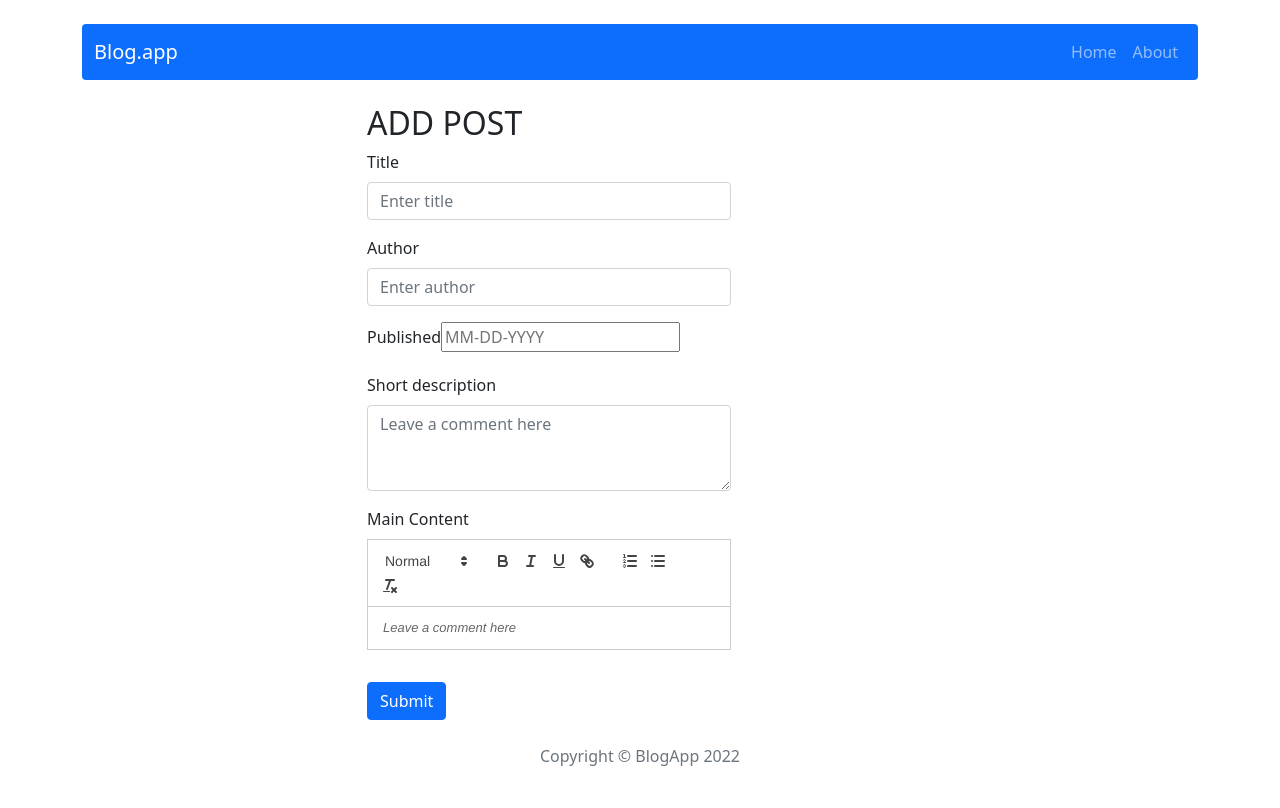
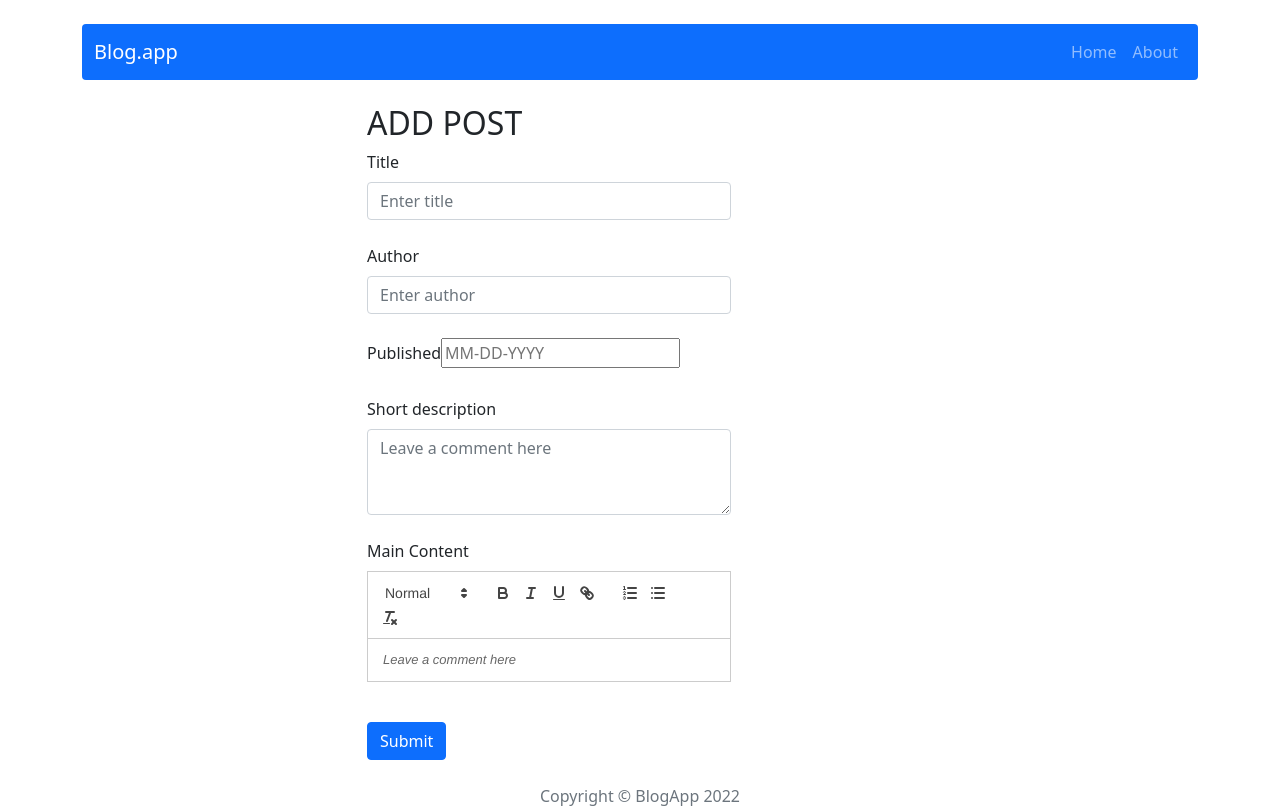
Before and after one commit to KatSobieska/blog-crud-app, a React (Create React App) app: page /post/add in a window 1280 px wide. Built offline with nearby package versions, Linux system fonts and the light colour scheme.

Commit message:
Update margins

```diff
--- a/src/components/features/PostForm.js
+++ b/src/components/features/PostForm.js
@@ -35,7 +35,7 @@ const PostForm = ({ action, actionText, ...props }) => {
   return (
     <Col md={8}>
       <Form onSubmit={validate(handleSubmit)}>
-        <Form.Group className="mb-3">
+        <Form.Group className="mb-4">
           <Form.Label>Title</Form.Label>
           <Form.Control
             {...register("title", { required: true, minLength: 3 })}
@@ -50,7 +50,7 @@ const PostForm = ({ action, actionText, ...props }) => {
             </small>
           )}
         </Form.Group>
-        <Form.Group className="mb-3">
+        <Form.Group className="mb-4">
           <Form.Label>Author</Form.Label>
           <Form.Control
             {...register("author", { required: true, minLength: 3 })}
@@ -65,7 +65,7 @@ const PostForm = ({ action, actionText, ...props }) => {
             </small>
           )}
         </Form.Group>
-        <Form.Group className="mb-3">
+        <Form.Group className="mb-4">
           <Form.Label>Published</Form.Label>
 
           <DatePicker
@@ -79,7 +79,7 @@ const PostForm = ({ action, actionText, ...props }) => {
             </small>
           )}
         </Form.Group>
-        <Form.Group className="mb-3">
+        <Form.Group className="mb-4">
           <Form.Label>Short description</Form.Label>
           <Form.Control
             {...register("shortDescription", {
@@ -98,7 +98,7 @@ const PostForm = ({ action, actionText, ...props }) => {
             </small>
           )}
         </Form.Group>
-        <Form.Group className="mb-3">
+        <Form.Group className="mb-4">
           <Form.Label>Main Content</Form.Label>
           <ReactQuill
             theme="snow"
```
